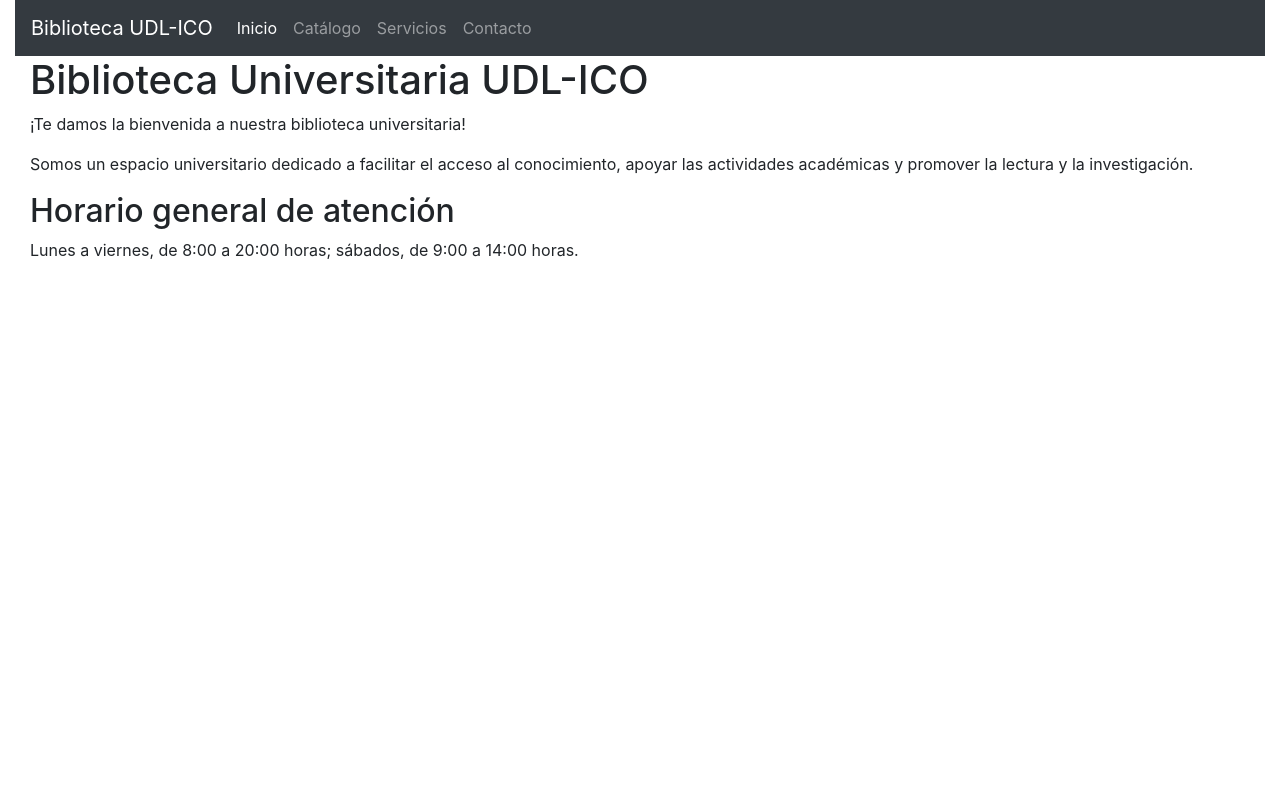
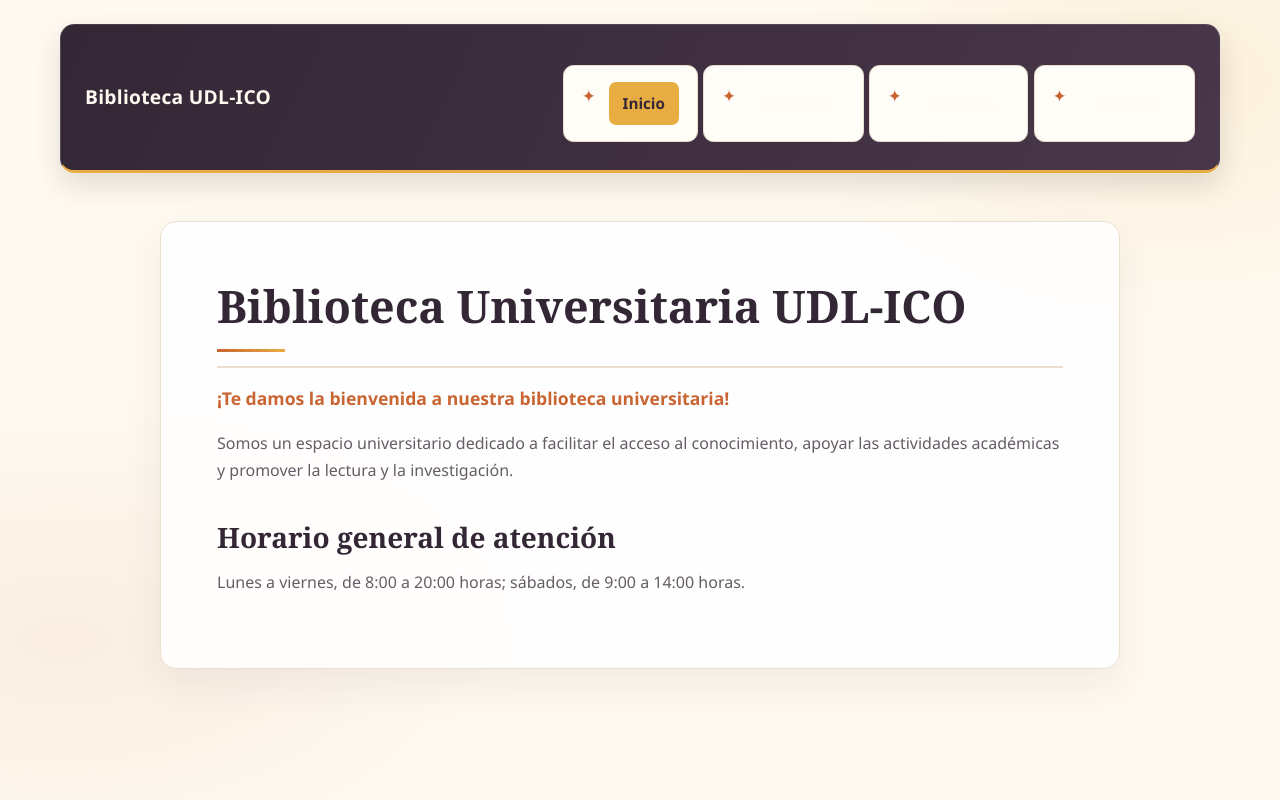
Before and after one commit to axel-lopez524/biblioteca-, a Flask app: page / in a window 1280 px wide. Run offline with Flask 3, Linux system fonts and the light colour scheme.

Commit message:
Aplicacion de estilos 30/11/2026
Co-authored-by: Copilot <223556219+Copilot@users.noreply.github.com>

```diff
--- /dev/null
+++ b/static/css/styles.css
@@ -0,0 +1,204 @@
+:root {
+    color-scheme: light;
+    --color-ink: #29242c;
+    --color-muted: #655d66;
+    --color-paper: #fffaf1;
+    --color-surface: #ffffff;
+    --color-plum: #342735;
+    --color-plum-light: #49364a;
+    --color-marigold: #e8ad42;
+    --color-orange: #c96532;
+    --color-border: #eadfcf;
+}
+
+* {
+    box-sizing: border-box;
+}
+
+body {
+    min-height: 100vh;
+    margin: 0;
+    background:
+        radial-gradient(ellipse at 92% 10%, rgba(232, 173, 66, 0.13), transparent 25rem),
+        radial-gradient(ellipse at 5% 80%, rgba(201, 101, 50, 0.08), transparent 30rem),
+        var(--color-paper);
+    color: var(--color-ink);
+    font-family: "Segoe UI", "Helvetica Neue", Arial, sans-serif;
+    font-size: 1rem;
+    line-height: 1.7;
+}
+
+body > .container-fluid {
+    max-width: 1200px;
+    padding: 1.5rem 1.25rem 3rem;
+}
+
+.navbar.navbar-dark.bg-dark {
+    position: relative;
+    flex-wrap: wrap;
+    gap: 0.75rem 2rem;
+    padding: 1rem 1.5rem;
+    border: 1px solid rgba(255, 255, 255, 0.1);
+    border-bottom: 3px solid var(--color-marigold);
+    border-radius: 0.9rem;
+    background: linear-gradient(115deg, var(--color-plum), var(--color-plum-light)) !important;
+    box-shadow: 0 0.75rem 1.75rem rgba(41, 36, 44, 0.14);
+}
+
+.navbar-brand {
+    margin-right: auto;
+    color: #fffaf1 !important;
+    font-size: 1.2rem;
+    font-weight: 700;
+    letter-spacing: 0.015em;
+}
+
+.navbar-nav {
+    flex-direction: row;
+    flex-wrap: wrap;
+    gap: 0.35rem;
+}
+
+.navbar-dark .navbar-nav .nav-link {
+    padding: 0.55rem 0.85rem;
+    border-radius: 0.45rem;
+    color: rgba(255, 250, 241, 0.82);
+    font-size: 0.95rem;
+    font-weight: 600;
+    transition: background-color 160ms ease, color 160ms ease;
+}
+
+.navbar-dark .navbar-nav .nav-link:hover,
+.navbar-dark .navbar-nav .nav-link:focus {
+    background: rgba(255, 255, 255, 0.1);
+    color: #fff;
+}
+
+.navbar-dark .navbar-nav .nav-link.active {
+    background: var(--color-marigold);
+    color: var(--color-plum);
+}
+
+body > .container-fluid > .container-fluid {
+    max-width: 960px;
+    margin: 3rem auto 0;
+    padding: clamp(1.5rem, 5vw, 3.5rem);
+    border: 1px solid var(--color-border);
+    border-radius: 1rem;
+    background: rgba(255, 255, 255, 0.9);
+    box-shadow: 0 1rem 2.5rem rgba(52, 39, 53, 0.07);
+}
+
+h1,
+h2 {
+    color: var(--color-plum);
+    font-family: Georgia, "Times New Roman", serif;
+    font-weight: 700;
+    line-height: 1.25;
+}
+
+h1 {
+    margin-bottom: 1rem;
+    padding-bottom: 0.9rem;
+    border-bottom: 2px solid var(--color-border);
+    font-size: clamp(2rem, 5vw, 2.8rem);
+}
+
+h1::after {
+    display: block;
+    width: 4.25rem;
+    height: 3px;
+    margin-top: 0.9rem;
+    background: linear-gradient(90deg, var(--color-orange), var(--color-marigold));
+    content: "";
+}
+
+h2 {
+    margin-top: 2.25rem;
+    margin-bottom: 0.85rem;
+    font-size: clamp(1.35rem, 3vw, 1.75rem);
+}
+
+p {
+    margin-bottom: 1rem;
+    color: var(--color-muted);
+}
+
+body > .container-fluid > .container-fluid > p:first-of-type {
+    color: var(--color-orange);
+    font-size: 1.1rem;
+    font-weight: 600;
+}
+
+ul {
+    margin: 1.5rem 0 0;
+    padding: 0;
+    list-style: none;
+}
+
+li {
+    position: relative;
+    margin-bottom: 0.75rem;
+    padding: 1rem 1.15rem 1rem 2.8rem;
+    border: 1px solid var(--color-border);
+    border-radius: 0.65rem;
+    background: #fffdf8;
+    color: var(--color-muted);
+}
+
+li::before {
+    position: absolute;
+    top: 1rem;
+    left: 1.1rem;
+    color: var(--color-orange);
+    content: "\2726";
+    font-size: 1.05rem;
+}
+
+strong {
+    color: var(--color-plum);
+    font-weight: 700;
+}
+
+a:focus-visible {
+    outline: 3px solid var(--color-marigold);
+    outline-offset: 3px;
+}
+
+@media (max-width: 575.98px) {
+    body > .container-fluid {
+        padding: 0.75rem 0.65rem 2rem;
+    }
+
+    .navbar.navbar-dark.bg-dark {
+        gap: 0.5rem;
+        padding: 1rem;
+    }
+
+    .navbar-brand {
+        width: 100%;
+    }
+
+    .navbar-nav {
+        gap: 0.15rem;
+    }
+
+    .navbar-dark .navbar-nav .nav-link {
+        padding: 0.45rem 0.55rem;
+        font-size: 0.88rem;
+    }
+
+    body > .container-fluid > .container-fluid {
+        margin-top: 1.25rem;
+        padding: 1.35rem 1.1rem;
+    }
+}
+
+@media (prefers-reduced-motion: reduce) {
+    *,
+    *::before,
+    *::after {
+        scroll-behavior: auto !important;
+        transition-duration: 0.01ms !important;
+    }
+}
--- a/templates/layout.html
+++ b/templates/layout.html
@@ -7,6 +7,7 @@
     <title>{{ titulo }} | Biblioteca Universitaria UDL-ICO</title>
     <link rel="stylesheet" href="https://cdn.jsdelivr.net/npm/bootstrap@4.6.2/dist/css/bootstrap.min.css"
         integrity="sha384-xOolHFLEh07PJGoPkLv1IbcEPTNtaed2xpHsD9ESMhqIYd0nLMwNLD69Npy4HI+N" crossorigin="anonymous">
+    <link rel="stylesheet" href="{{ url_for('static', filename='css/styles.css') }}">
 </head>
 
 <body>
```
